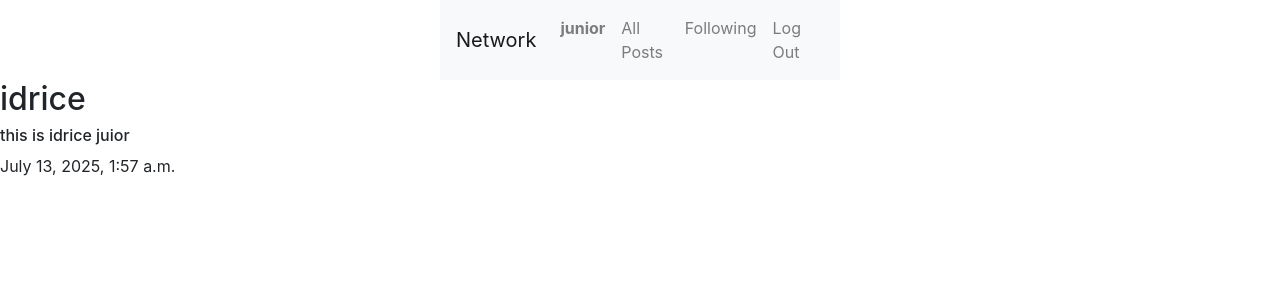
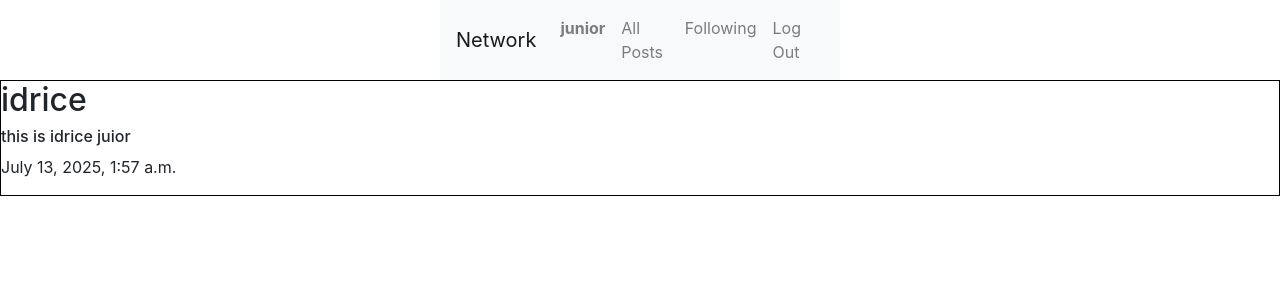
Before and after one commit to Junior-idrice/cs50w-project4, a Django app: page /following in a window 1280 px wide. Shown: the top 300 px of the page. Run offline with Django 3.2, Linux system fonts and the light colour scheme; a user stored in the database is signed in; data comes from the database, SQL or seed files in the repository; some libraries are stand-ins or nearby versions.

Commit message:
following 2

```diff
--- a/project4/network/static/network/styles.css
+++ b/project4/network/static/network/styles.css
@@ -38,3 +38,6 @@ nav{
 }
 
 /*FOLLOWING SECTION*/
+.following-post{
+    border: 1px solid black;
+}
```
